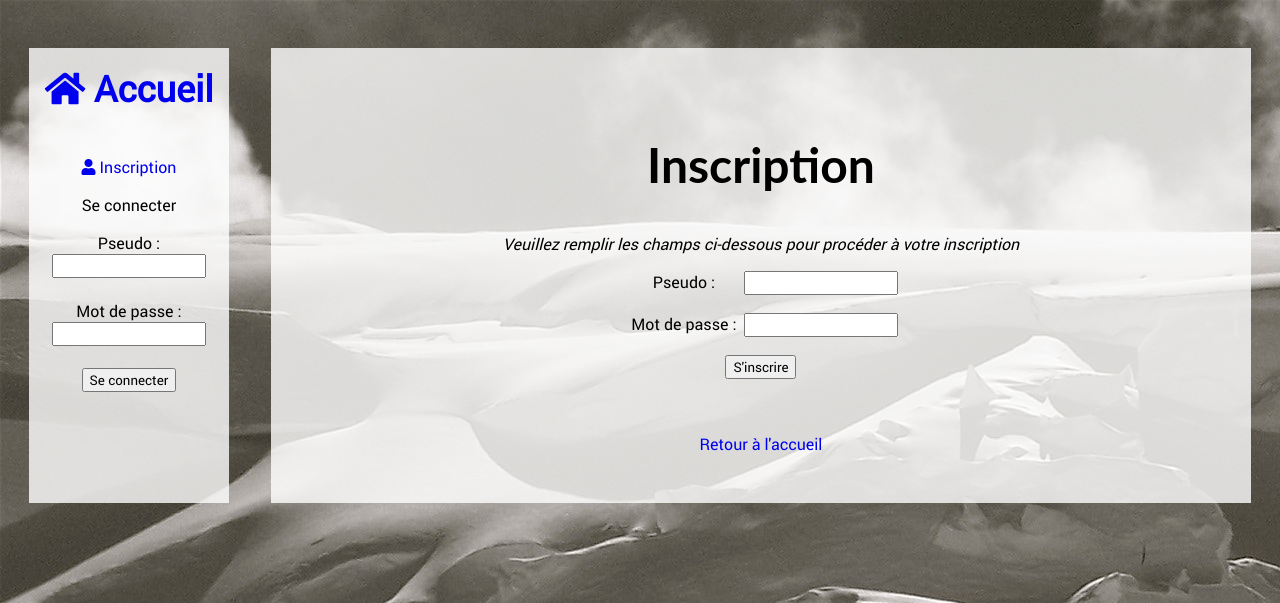
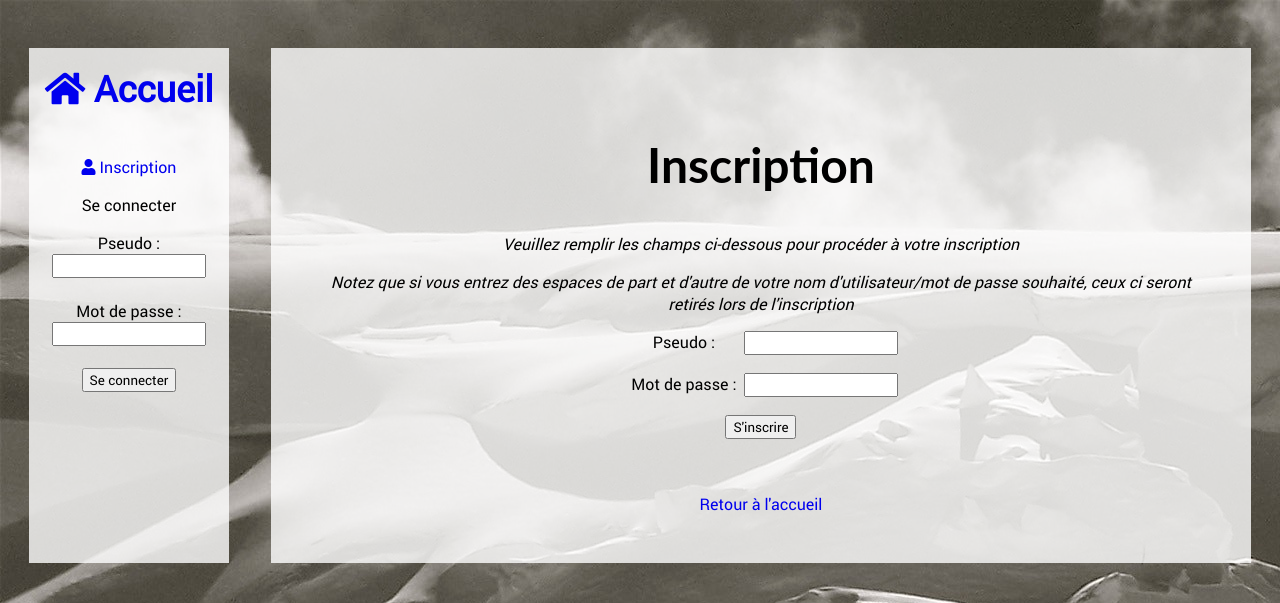
Before and after one commit to Sourigna-Vannapho/alaska-blog, a PHP site: page /index.php?action=register in a window 1280 px wide. Shown: the top 603 px of the page. Run offline with PHP 8.4, Linux system fonts and the light colour scheme; some libraries are stand-ins or nearby versions; some web fonts are replaced.

Commit message:
Added databse / trimmed user information from registeringforms

```diff
--- /dev/null
+++ b/identifiants.txt
@@ -0,0 +1,6 @@
+administrateur
+pseudo : Sourigna
+mot de passe : bonjour
+utilisateur
+pseudo : Utilisateur
+mot de passe : bonjour
--- a/index.php
+++ b/index.php
@@ -26,6 +26,7 @@ try{
 			logoutConfirm();
 		}
 		else if ($_SESSION){
+			// Registered user/admin only
 			if ($_SESSION['authority'] >= 1){
 				if ($_GET['action'] == 'report_comment'){
 				commentReportConfirm();
@@ -34,6 +35,7 @@ try{
 				else if ($_GET['action'] == 'comment_confirm' && $_GET['id'] > 0){
 				commentConfirm();
 				}
+				// Admin only
 					if ($_SESSION['authority'] == 2){
 						if ($_GET['action'] == 'admin_panel'){
 							adminPanel();
@@ -41,6 +43,7 @@ try{
 						else if ($_GET['action'] == 'add_entry'){
 						addEntry();
 						}
+						//If an entry id is present in the url submits changes to according entry corresponding to id, else insert new entry into database
 						else if ($_GET['action'] == 'add_entry_confirm'){
 							if (isset($_GET['id'])){
 								updateEntryConfirm();
--- a/model/CommentManager.php
+++ b/model/CommentManager.php
@@ -2,6 +2,7 @@
 require_once("model/Manager.php");
 class CommentManager extends Manager{
 
+//Join done to retrieve user name and affect it to comment
 	function callComments($postId){
 		$bdd = $this->databaseConnect();
 		$comment = $bdd->prepare('SELECT utilisateurs.pseudo AS pseudo,commentaires.id_billet,commentaires.id AS id_comment,commentaires.content AS comment,commentaires.report_status, DATE_FORMAT(commentaires.date, \'%d/%m/%Y à %Hh%imin%ss\') AS date_creation
@@ -14,14 +15,16 @@ class CommentManager extends Manager{
 		return $comment;
 		}
 
+//Trim done to submitted comment to avoid unnecessary white space length
 	function commentRegister($postId){
-		if (trim($_POST['comment']) !== ''){
+		$trimmedContent = trim($_POST['comment']);
+		if ($trimmedContent !== ''){
 		$bdd = $this->databaseConnect();
 		$req = $bdd->prepare('INSERT INTO commentaires(id_pseudo,id_billet,content,date)VALUES(:id_pseudo,:id_billet,:content, NOW())');
 		$req->execute(array(
 		'id_pseudo'=>$_SESSION['id'],
 		'id_billet'=>$postId,
-		'content'=>trim($_POST['comment'])));
+		'content'=>$trimmedContent));
 		}}
 
 	function deleteComments($postId){
@@ -37,6 +40,7 @@ class CommentManager extends Manager{
 			'commentId' =>$commentId));
 		}
 
+//Join done to retrieve user name and affect it to comment
 	function reportedComments(){
 		$bdd = $this->databaseConnect();
 		$req = $bdd->query('SELECT commentaires.id AS comment_id,commentaires.id_pseudo,commentaires.id_billet,commentaires.content,commentaires.report_status,billets.id AS billet_id,billets.title,DATE_FORMAT(billets.entry_date, \'%d/%m/%Y à %Hh%imin%ss\') AS date_creation,
--- a/model/LoginManager.php
+++ b/model/LoginManager.php
@@ -7,16 +7,21 @@ if(!isset($_SESSION))
 require_once("model/Manager.php");
 
 class LoginManager extends Manager{
+
+	//Trim done to avoid blank spaces at start and end of username/password
 	function callRegister(){
+	$trimmedPseudo = trim($_POST['pseudo']);
+	$trimmedPassword = trim($_POST['pass']);
+	if ($trimmedPseudo !== '' && $trimmedPassword !== ''){
 	$bdd = $this->databaseConnect();
 	$requestPseudo = $bdd->prepare('SELECT pseudo FROM utilisateurs WHERE pseudo = :pseudo');
-	$requestPseudo->execute(array('pseudo'=>$_POST['pseudo']));
+	$requestPseudo->execute(array('pseudo'=>$trimmedPseudo));
 	$pseudoAvailable = $requestPseudo->fetch();
 		if (!$pseudoAvailable){
-		$pass_hash = password_hash($_POST['pass'], PASSWORD_DEFAULT);
+			$pass_hash = password_hash($trimmedPassword, PASSWORD_DEFAULT);
 			$req = $bdd->prepare('INSERT INTO utilisateurs(pseudo,pass,authority) VALUES (:pseudo,:pass,1)');
 			$req->execute(array(
-			'pseudo' =>$_POST['pseudo'],
+				'pseudo' =>$trimmedPseudo,
 				'pass' =>$pass_hash
 			));
 		}
@@ -24,6 +29,8 @@ class LoginManager extends Manager{
 		}
 		return $pseudoAvailable;
 	}
+	else {
+	return true;}}
 
 	function callLogin(){
 	$bdd = $this->databaseConnect();
--- a/model/PostManager.php
+++ b/model/PostManager.php
@@ -3,6 +3,7 @@ require_once("model/Manager.php");
 
 class PostManager extends Manager{
 
+	// Join between commentaires and utilisateurs to solely grab and then display the amount of comments in a given entry
 	function callPosts(){
 	$bdd = $this->databaseConnect();
 	$req = $bdd->query('SELECT billets.id,billets.title,billets.content,DATE_FORMAT(billets.entry_date, \'%d/%m/%Y à %Hh%imin%ss\') AS date_creation, COUNT(commentaires.id_billet) nombreComm
--- a/view/comment_report_post.php
+++ b/view/comment_report_post.php
@@ -1,2 +1,2 @@
 <?php
-header('Location:index.php?action=post&id=' .$_GET['id']);
+header('Location:index.php?action=post&id=' .$_GET['id'].'#comments');
--- a/view/registerView.php
+++ b/view/registerView.php
@@ -2,6 +2,7 @@
 <?php ob_start(); ?>
 <h1>Inscription</h1>
 <p class="info">Veuillez remplir les champs ci-dessous pour procéder à votre inscription</p>
+<p class="info"> Notez que si vous entrez des espaces de part et d'autre de votre nom d'utilisateur/mot de passe souhaité, ceux ci seront retirés lors de l'inscription</p>
 <form id="registerForm" method="POST" action="index.php?action=register_confirm">
 	<label>Pseudo : </label><input type="text" name="pseudo" required/><br/><br/>
 	<label>Mot de passe : </label><input type="password" name="pass" required/>
@@ -12,7 +13,7 @@
 <?php
 if (isset($_GET['existing_user'])){
 	if ($_GET['existing_user'] == true){
-?>		<p class='warning'>Ce nom d'utilisateur est déjà utilisé</p>
+?>		<p class='warning'>Ce nom d'utilisateur est déjà utilisé où n'est pas correctement rempli</p>
 <?php
 	}
 }
```
Also changed, not shown: blog_alaska.sql (+4 -5 lines). Lines whose indentation alone changed are shown as unchanged.
